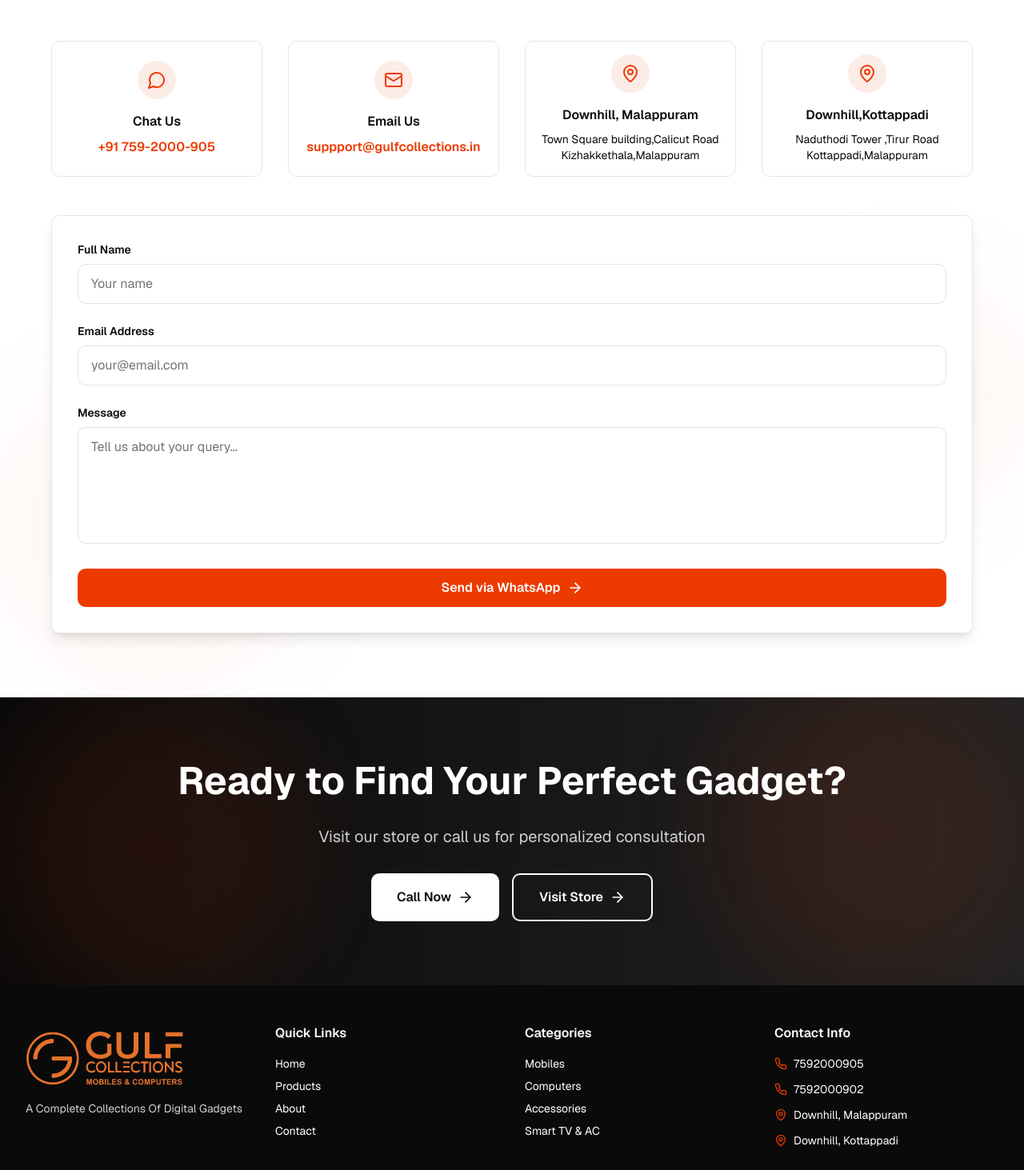
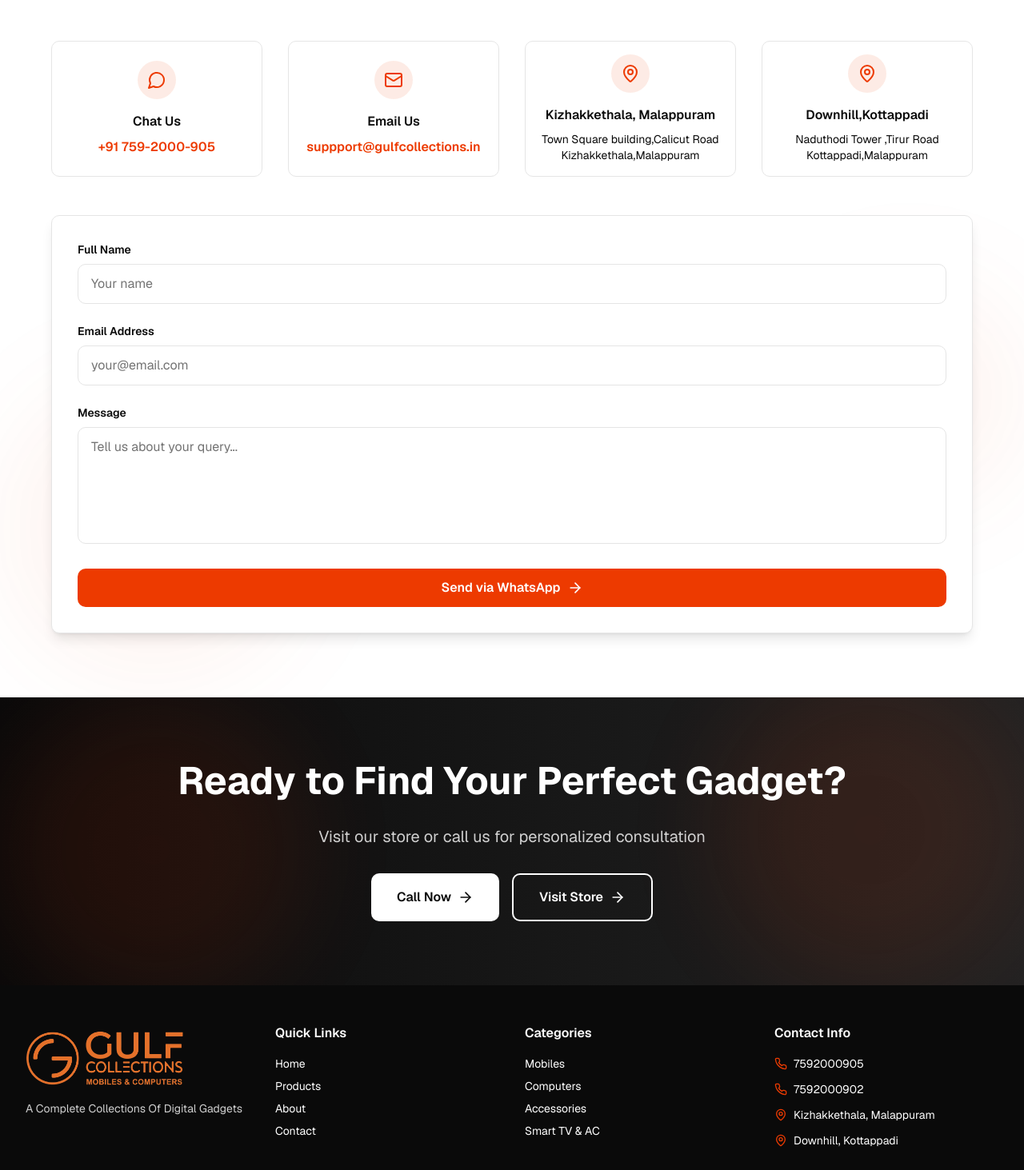
Before and after one commit to abuabz/gulf-collection, a Next.js app: page / in a window 1280 px wide. Shown: the part 2367-3830 px from the top of the page at 80% size. Built offline with nearby package versions, Linux system fonts and the light colour scheme.

Commit message:
updated first page

```diff
--- a/app/page.tsx
+++ b/app/page.tsx
@@ -329,7 +329,7 @@ export default function Home() {
                 <div className="w-12 h-12 bg-accent/10 rounded-full flex items-center justify-center mb-4">
                   <MapPin size={24} className="text-accent" />
                 </div>
-                <h3 className="font-semibold text-foreground mb-2">Downhill, Malappuram</h3>
+                <h3 className="font-semibold text-foreground mb-2">Kizhakkethala, Malappuram</h3>
                 <p className="text-sm">Town Square building,Calicut Road</p>
                 <p className="text-sm">Kizhakkethala,Malappuram</p>
               </div>
--- a/components/footer.tsx
+++ b/components/footer.tsx
@@ -87,7 +87,7 @@ export default function Footer() {
               </li>
               <li className="flex items-start gap-2">
                 <MapPin size={16} className="text-accent flex-shrink-0 mt-0.5" />
-                <span>Downhill, Malappuram</span>
+                <span>Kizhakkethala, Malappuram</span>
               </li>
               <li className="flex items-start gap-2">
                 <MapPin size={16} className="text-accent flex-shrink-0 mt-0.5" />
```
